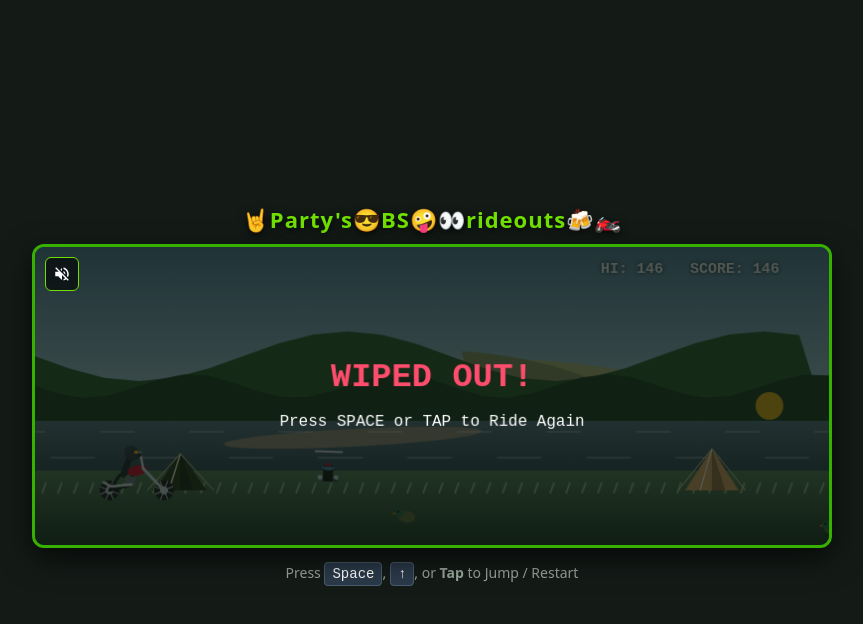
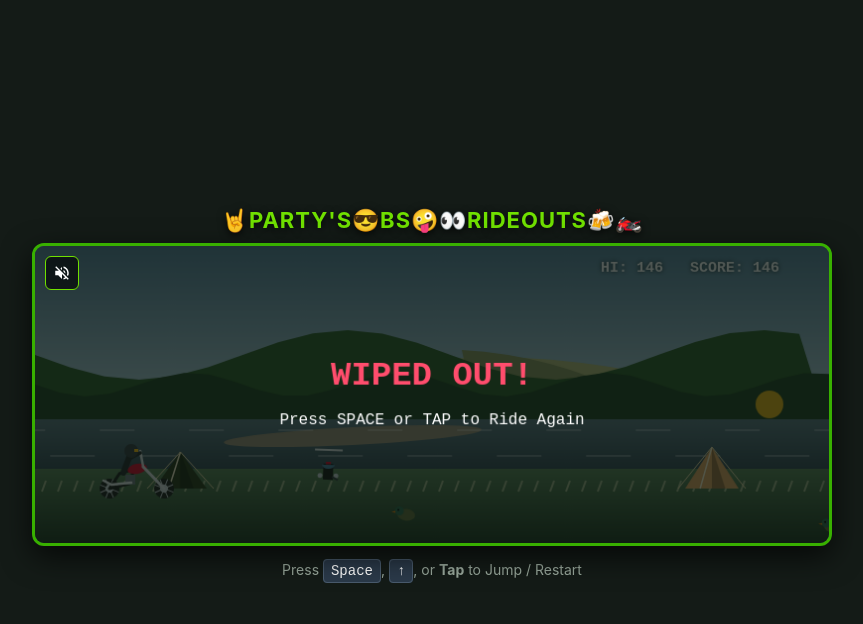
Before and after one commit to JJ7048/Builth-Wells-chopper-game, a plain HTML site: page index.html in a window 1280 px wide. Both pictures are taken after a click on the button "Toggle Sound". Shown: the whole page, without its empty margins (208-1071 px from the left). Drawn offline with Linux system fonts and the light colour scheme.

Commit message:
Update index.html

```diff
--- a/index.html
+++ b/index.html
@@ -9,15 +9,14 @@
     body {
       margin: 0; padding: 10px; background: #141b17; min-height: 100vh;
       display: flex; flex-direction: column; align-items: center; justify-content: center;
-      font-family: system-ui, -apple-system, BlinkMacSystemFont, "Segoe UI", Roboto, sans-serif;
+      font-family: -apple-system, BlinkMacSystemFont, "Segoe UI", Roboto, "Helvetica Neue", Arial, "Apple Color Emoji", "Segoe UI Emoji", "Segoe UI Symbol", "Noto Color Emoji", sans-serif;
       color: #fff;
     }
     h1 {
       margin: 0 0 10px; font-size: clamp(16px, 4.5vw, 22px);
-      letter-spacing: 1px; color: #70e000;
+      letter-spacing: 1px; text-transform: uppercase; color: #70e000;
       text-shadow: 0 2px 8px rgba(0,0,0,.8); text-align: center;
-      /* NO text-transform: uppercase to protect emoji byte sequences */
-      font-family: system-ui, Apple Color Emoji, Segoe UI Emoji, Noto Color Emoji, sans-serif;
+      font-family: "Apple Color Emoji", "Segoe UI Emoji", "Noto Color Emoji", -apple-system, BlinkMacSystemFont, "Segoe UI", sans-serif;
     }
     #game-container {
       position: relative; border: 3px solid #38b000; border-radius: 12px;
@@ -40,10 +39,10 @@
   </style>
 </head>
 <body>
-  <!-- Encoded with Unicode HTML entities so mobile copy/paste can never corrupt them -->
-  <h1>&#x1F918;Party's&#x1F60E;BS&#x1F92A;&#x1F440;rideouts&#x1F37B;&#x1F3CD;</h1>
+  <h1>🤘Party's😎BS🤪👀rideouts🍻🏍</h1>
   <div id="game-container">
     <button id="mute-btn" title="Toggle Sound" aria-label="Toggle Sound">
+      <!-- High-compatibility SVG Speaker Icon -->
       <svg id="sound-icon" viewBox="0 0 24 24">
         <path d="M3 9v6h4l5 5V4L7 9H3zm13.5 3c0-1.77-1.02-3.29-2.5-4.03v8.05c1.48-.73 2.5-2.25 2.5-4.02zM14 3.23v2.06c2.89.86 5 3.54 5 6.71s-2.11 5.85-5 6.71v2.06c4.01-.91 7-4.49 7-8.77s-2.99-7.86-7-8.77z"/>
       </svg>
@@ -127,12 +126,17 @@
       mStep++;
     }
 
+    // Toggle button with SVG updates
     muteBtn.onclick = (e) => {
       e.stopPropagation(); initAudio();
       isMuted = !isMuted;
-      soundIcon.innerHTML = isMuted
-        ? '<path d="M16.5 12c0-1.77-1.02-3.29-2.5-4.03v2.21l2.45 2.45c.03-.2.05-.41.05-.63zm2.5 0c0 .94-.2 1.82-.54 2.64l1.51 1.51C20.63 14.91 21 13.5 21 12c0-4.28-2.99-7.86-7-8.77v2.06c2.89.86 5 3.54 5 6.71zM4.27 3L3 4.27 7.73 9H3v6h4l5 5v-6.73l4.25 4.25c-.67.52-1.42.93-2.25 1.18v2.06c1.38-.31 2.63-.95 3.69-1.81L19.73 21 21 19.73l-9-9L4.27 3zM12 4L9.91 6.09 12 8.18V4z"/>'
-        : '<path d="M3 9v6h4l5 5V4L7 9H3zm13.5 3c0-1.77-1.02-3.29-2.5-4.03v8.05c1.48-.73 2.5-2.25 2.5-4.02zM14 3.23v2.06c2.89.86 5 3.54 5 6.71s-2.11 5.85-5 6.71v2.06c4.01-.91 7-4.49 7-8.77s-2.99-7.86-7-8.77z"/>';
+      if (isMuted) {
+        // Muted speaker icon (with slash)
+        soundIcon.innerHTML = '<path d="M16.5 12c0-1.77-1.02-3.29-2.5-4.03v2.21l2.45 2.45c.03-.2.05-.41.05-.63zm2.5 0c0 .94-.2 1.82-.54 2.64l1.51 1.51C20.63 14.91 21 13.5 21 12c0-4.28-2.99-7.86-7-8.77v2.06c2.89.86 5 3.54 5 6.71zM4.27 3L3 4.27 7.73 9H3v6h4l5 5v-6.73l4.25 4.25c-.67.52-1.42.93-2.25 1.18v2.06c1.38-.31 2.63-.95 3.69-1.81L19.73 21 21 19.73l-9-9L4.27 3zM12 4L9.91 6.09 12 8.18V4z"/>';
+      } else {
+        // Active speaker sound icon
+        soundIcon.innerHTML = '<path d="M3 9v6h4l5 5V4L7 9H3zm13.5 3c0-1.77-1.02-3.29-2.5-4.03v8.05c1.48-.73 2.5-2.25 2.5-4.02zM14 3.23v2.06c2.89.86 5 3.54 5 6.71s-2.11 5.85-5 6.71v2.06c4.01-.91 7-4.49 7-8.77s-2.99-7.86-7-8.77z"/>';
+      }
     };
 
     // --- Player Rider Object ---
@@ -165,14 +169,17 @@
 
         this.drawWheel(0, 0); this.drawWheel(55, 0);
 
+        // Frame
         ctx.strokeStyle = '#1a1a1a'; ctx.lineWidth = 3; ctx.lineCap = ctx.lineJoin = 'round';
         ctx.beginPath(); ctx.moveTo(0, 0); ctx.lineTo(20, -5); ctx.lineTo(25, -20); ctx.lineTo(10, -15); ctx.closePath(); ctx.stroke();
         ctx.fillStyle = '#6c757d'; ctx.fillRect(16, -14, 10, 10);
 
+        // Tank & Pipes
         ctx.fillStyle = '#d90429'; ctx.beginPath(); ctx.ellipse(28, -20, 10, 5, -0.2, 0, Math.PI * 2); ctx.fill();
         line(55, 0, 34, -22, '#dee2e6', 3); line(34, -22, 31, -38, '#dee2e6', 2.5);
         line(22, -6, 2, -4, '#e9ecef', 2.5); line(2, -4, -6, -8, '#e9ecef', 2.5);
 
+        // Rider
         line(14, -16, 20, -32, '#212529', 6); line(20, -30, 31, -36, '#212529', 3.5);
         circ(22, -38, 7, '#343a40'); ctx.fillStyle = '#ffbe0b'; ctx.fillRect(25, -40, 4, 3);
         ctx.restore();
```
